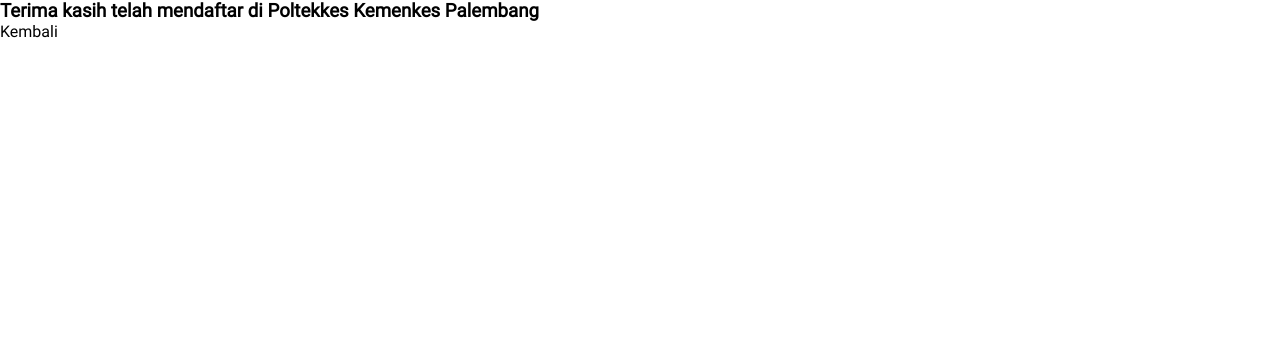
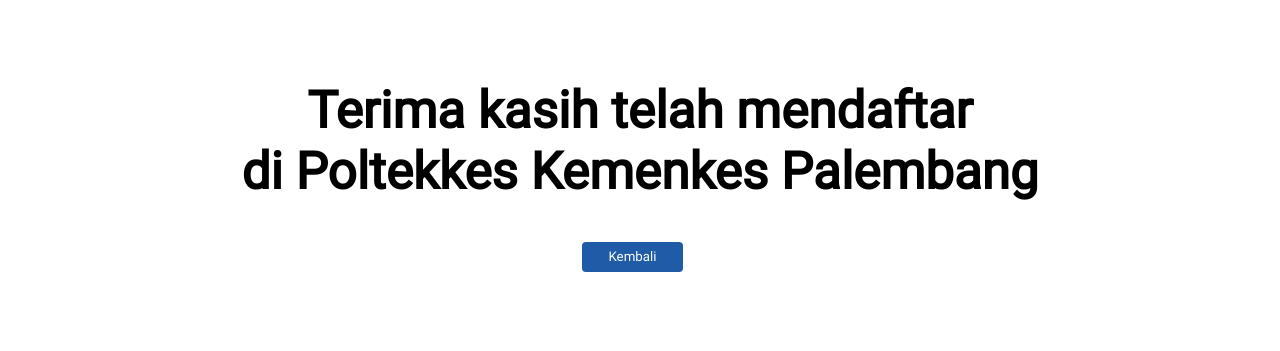
Before and after one commit to Kel-1-Cabang-GitHub/poltekkespalembang, a CodeIgniter app: page /poltekkespalembang/index.php/daftar_controller/terima_kasih in a window 1280 px wide. Shown: the part 84-435 px from the top of the page. Run offline with CodeIgniter, Linux system fonts and the light colour scheme.

Commit message:
fix form berkas ktmse

```diff
--- a/application/views/terima-kasih.php
+++ b/application/views/terima-kasih.php
@@ -7,6 +7,7 @@
 	<title>Terima Kasih Telah Mendaftar</title>
 	<link rel="shortcut icon" href="<?= base_url() ?>assets/img/logo.jpg" type="image/x-icon">
     <link rel="stylesheet" href="<?= base_url() ?>assets/styles/nav-style.css">
+    <link rel="stylesheet" href="<?= base_url() ?>assets/styles/form-style.css">
 </head>
 <body>
 	<header>
@@ -18,8 +19,13 @@
             </div>
         </nav>
     </header>
-
-	<h3>Terima kasih telah mendaftar di Poltekkes Kemenkes Palembang</h3>
-	<a>Kembali</a>
+    <main>
+        <div class="center">
+            <h2>Terima kasih telah mendaftar</h2>
+            <h2>di Poltekkes Kemenkes Palembang</h2>
+            <span class="space"></span>
+	        <a class="a-btn btn-primary" href="https://www.youtube.com/watch?v=chY9p-XLHHk">Kembali</a>
+        </div>
+    </main>
 </body>
 </html>
--- a/assets/scripts/form-script.js
+++ b/assets/scripts/form-script.js
@@ -45,7 +45,6 @@ if (tombol_halaman_lanjut_ktmse && tombol_halaman_kembali_ktmse) {
 		});
 		select_data_ktmse.style.display = "block";
 		select_data_ktmse.classList.add("active");
-		console.log(select_data_ktmse);
 		let form_data_target = document.querySelector(
 			`div.table-form#${tombol_halaman_lanjut_ktmse.id}`
 		);
--- a/assets/styles/form-style.css
+++ b/assets/styles/form-style.css
@@ -320,8 +320,17 @@ span.indent{
 	margin-top: 5px;
 	margin-bottom: 10px;
 }
-span.input-file#prestasi{
+span.input-file#prestasi,span.input-file#berkas{
 	margin-top: 15px;
+}
+div.center{
+    display: flex;
+    flex-direction: column;
+    align-items: center;
+}
+div.center h2{
+    font-size: 4vw;
+    text-align: center;
 }
 
 @media (max-width: 950px) {
```
Also changed, not shown: application/views/form-pendaftaran.php (+26 -4 lines).
